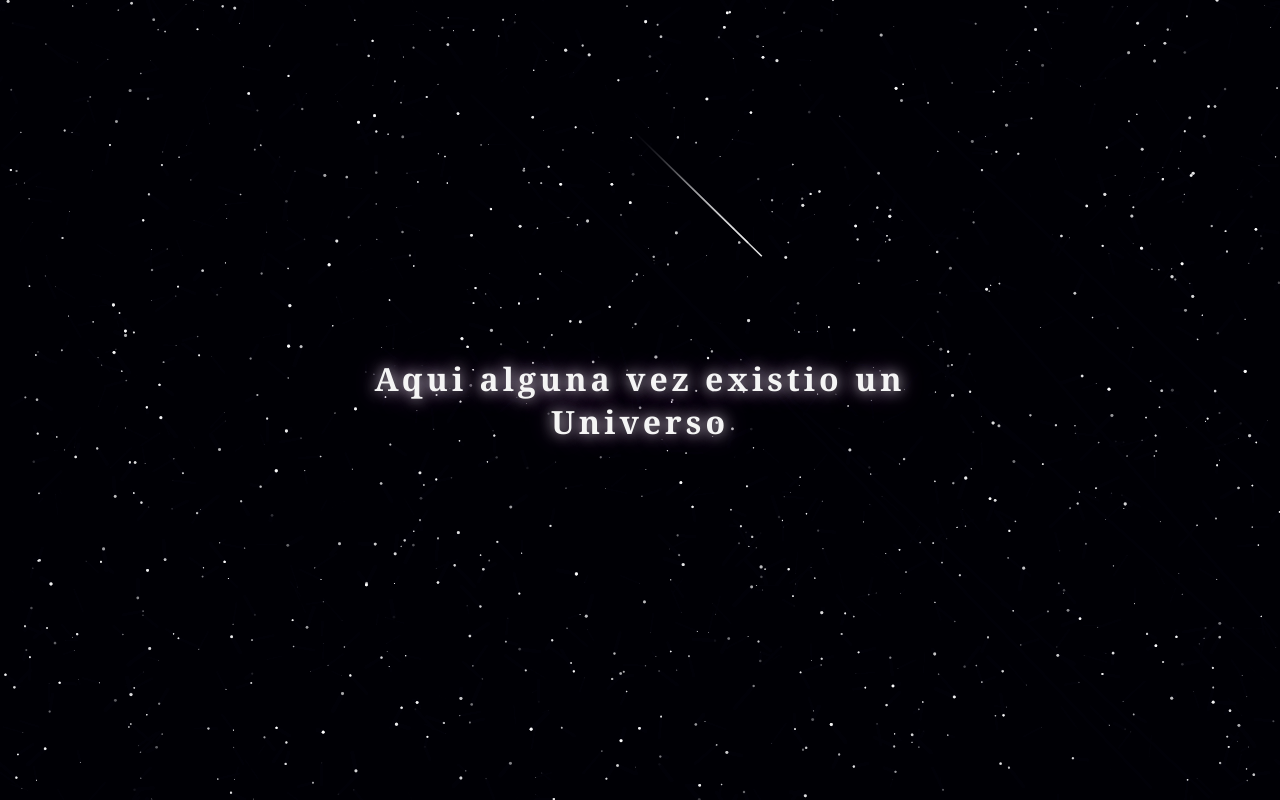
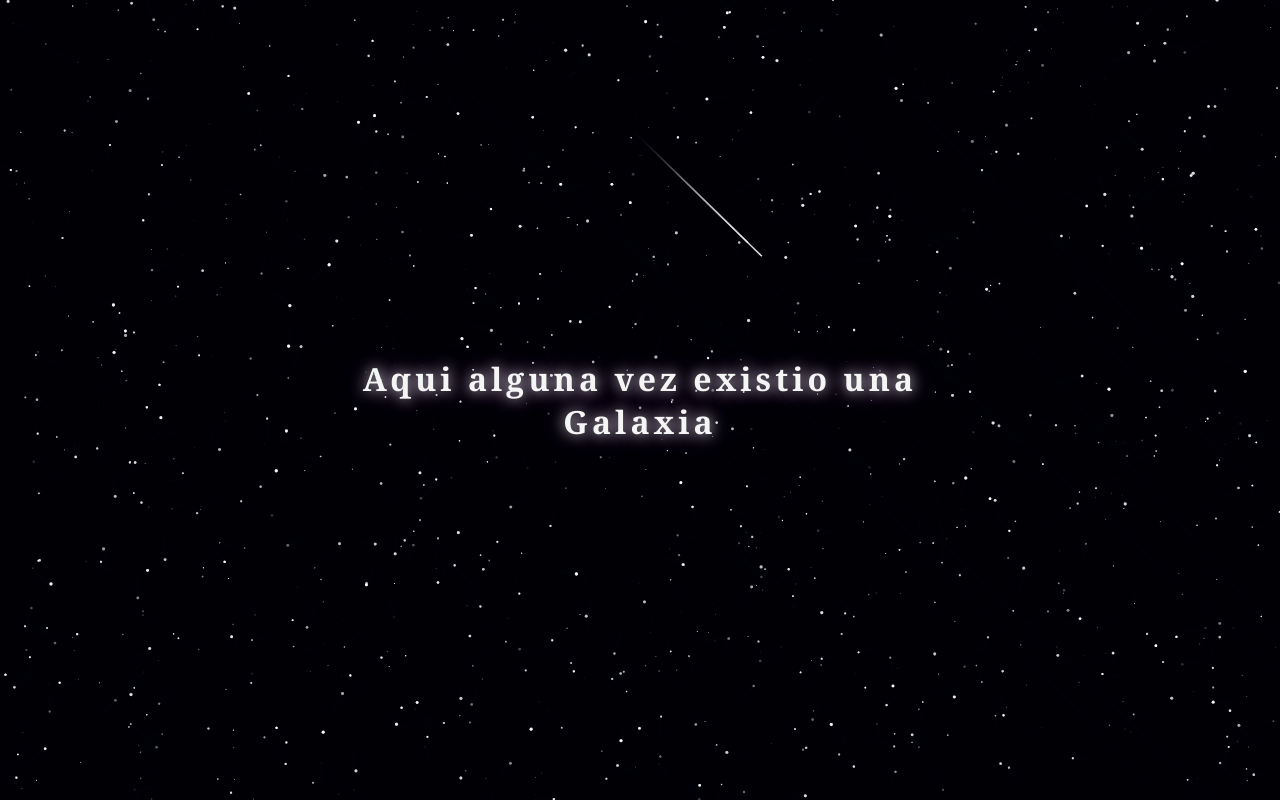
Before and after one commit to maykeleduardo96-star/Proyecto-ana, a plain HTML site: page index.html in a window 1280 px wide. Drawn offline with Linux system fonts and the light colour scheme.

Commit message:
Update index.html

```diff
--- a/index.html
+++ b/index.html
@@ -62,7 +62,7 @@
 <body>
 
     <canvas id="canvas-universo"></canvas>
-    <h1 class="mensaje-centro">Aqui alguna vez existio un Universo</h1>
+    <h1 class="mensaje-centro">Aqui alguna vez existio una Galaxia</h1>
 
     <script>
         const canvas = document.getElementById('canvas-universo');
```
